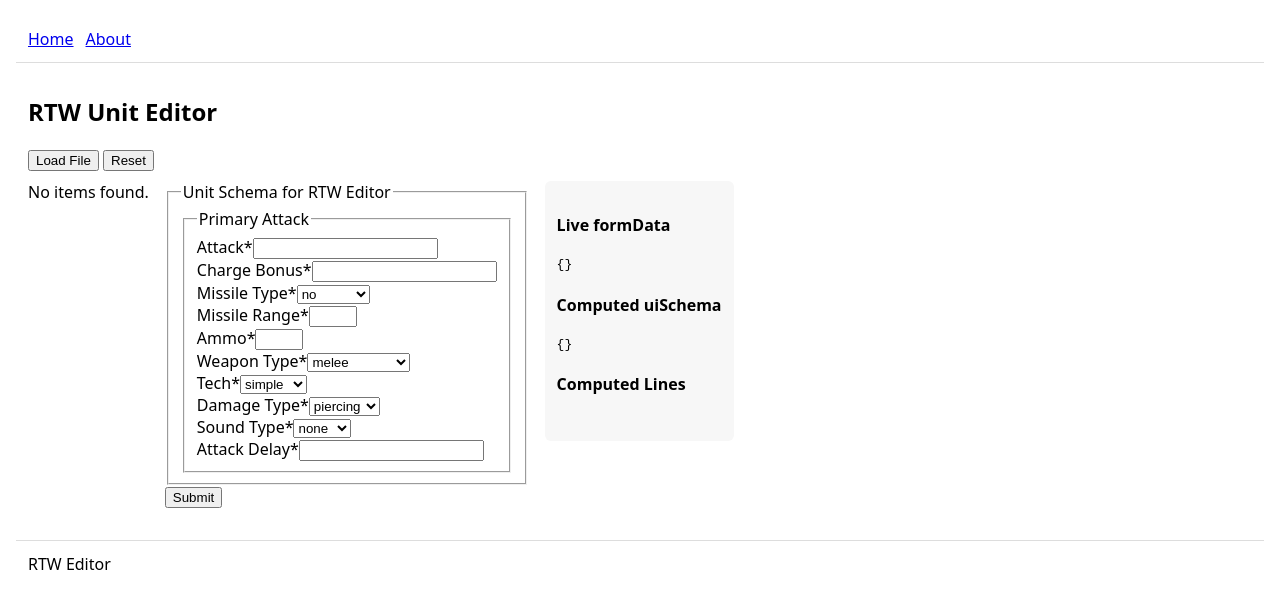
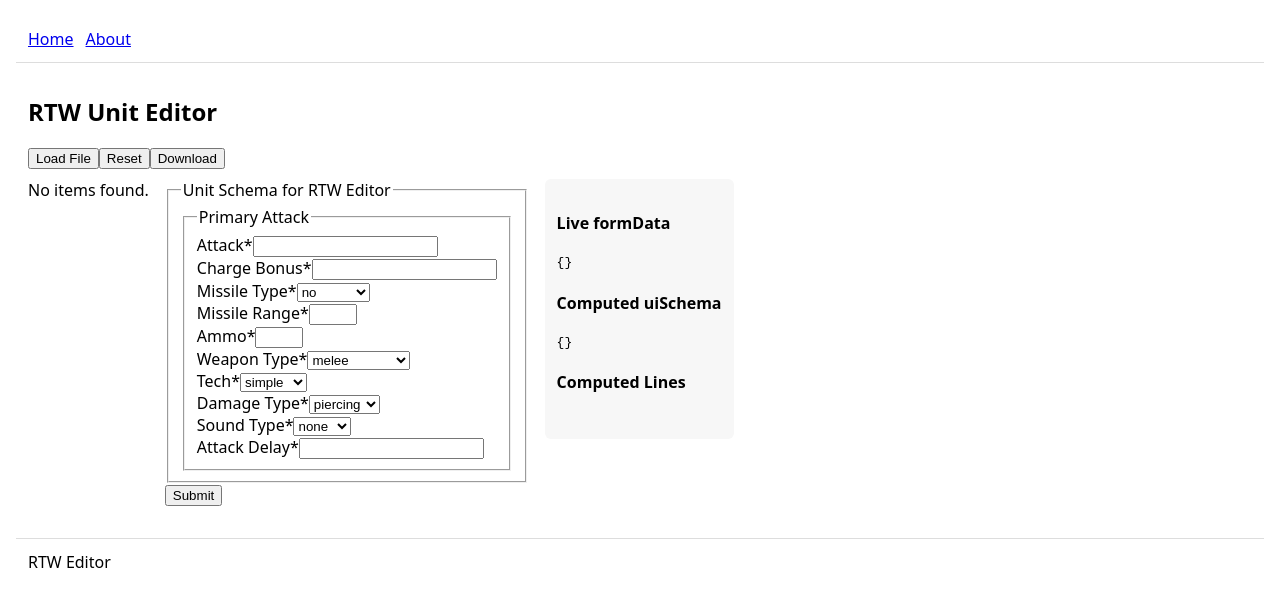
Before and after one commit to PanaPapad/RTW_Editor, a React (Vite) app: page /editor/units in a window 1280 px wide. Shown: the top 608 px of the page. Built offline with nearby package versions, Linux system fonts and the light colour scheme.

Commit message:
#3 Added download edited file funcitonality

```diff
--- a/src/pages/UnitFormPage.jsx
+++ b/src/pages/UnitFormPage.jsx
@@ -1,10 +1,12 @@
 import { useCallback, useState, useMemo, useEffect } from "react";
-import { useParams, useNavigate } from "react-router-dom";
+import { useNavigate } from "react-router-dom";
 import Form from "@rjsf/core";
 import validator from "@rjsf/validator-ajv8";
 import * as SchemaRegistry from "../lib/schemas/registry.js";
 import LoadModal from "../components/LoadFileModal.jsx";
 import ItemList from "../components/ItemList.jsx";
+import { UnitParser } from "../lib/parsers/UnitParser.js";
+import * as Common from "@lib/index.js";
 
 const TYPE = "units";
 
@@ -31,7 +33,12 @@ export default function UnitFormPage() {
     setFormData(initialData);
   }, [schema, navigate]);
 
-  const onChange = useCallback(
+  const downloadEditedFile = useCallback(() => {
+    const text = UnitParser.serialize(loadedUnits);
+    Common.downloadFile("edited_units.txt", text);
+  }, [loadedUnits]);
+
+  const onFormChange = useCallback(
     (e) => {
       setFormData(e.formData);
       if (selectedUnit) {
@@ -40,7 +47,7 @@ export default function UnitFormPage() {
     },
     [selectedUnit, schema]
   );
-  const onSubmit = useCallback(({ formData }) => {}, []);
+  const onFormSubmit = useCallback(({ formData }) => {}, []);
 
   // No render if schema is not found
   if (!schema) {
@@ -50,7 +57,7 @@ export default function UnitFormPage() {
   return (
     <div>
       <h2>RTW Unit Editor</h2>
-      <div style={{ marginBottom: 10 }}>
+      <div style={{ display: "flex", marginBottom: 10 }}>
         <button onClick={() => setModalOpen(true)}>Load File</button>{" "}
         <button
           onClick={() => {
@@ -60,6 +67,7 @@ export default function UnitFormPage() {
         >
           Reset
         </button>
+        <button onClick={downloadEditedFile}>Download</button>
       </div>
       <div className="panel" style={{ display: "flex", gap: 16 }}>
         <div id="unitList" className="left">
@@ -77,8 +85,8 @@ export default function UnitFormPage() {
             validator={validator}
             uiSchema={uiSchema}
             formData={formData}
-            onChange={onChange}
-            onSubmit={onSubmit}
+            onChange={onFormChange}
+            onSubmit={onFormSubmit}
           />
         </div>
         <div className="right">
```
Also changed, not shown: src/lib/parsers/UnitParser.js.
